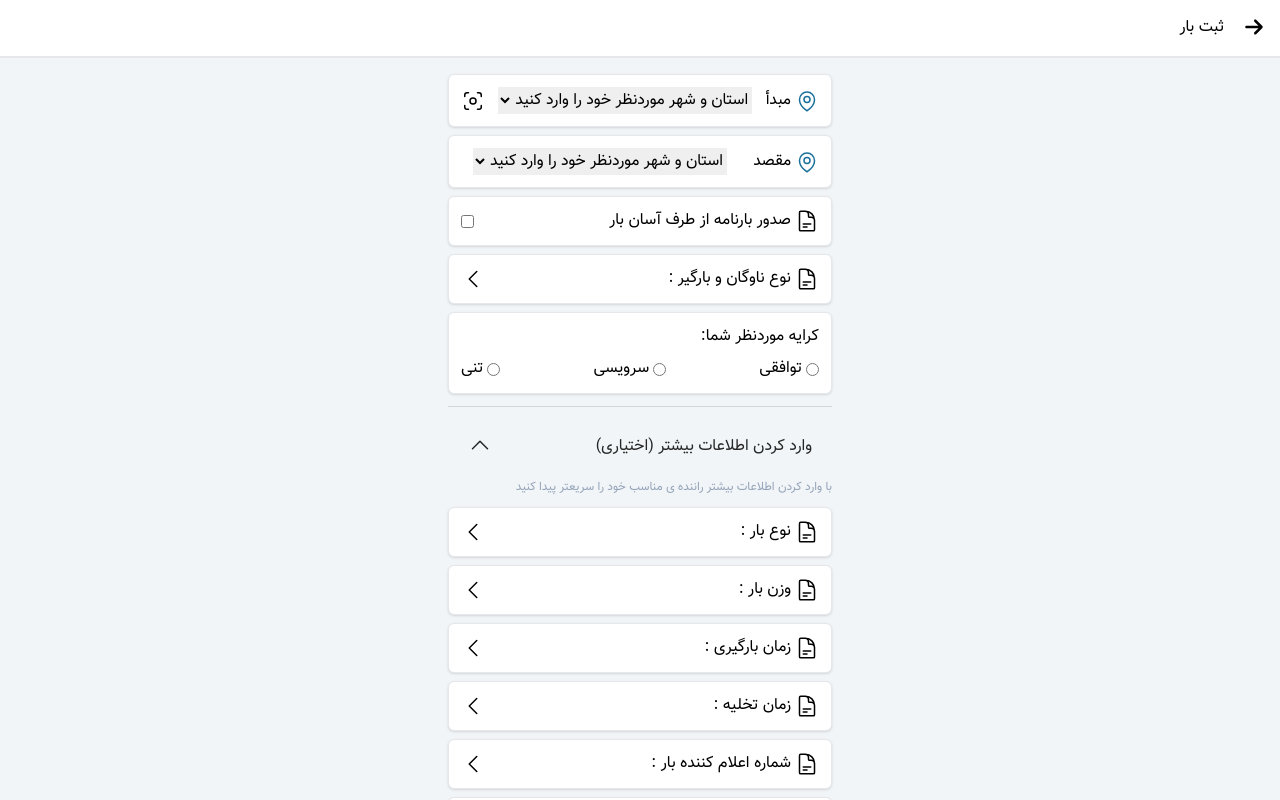
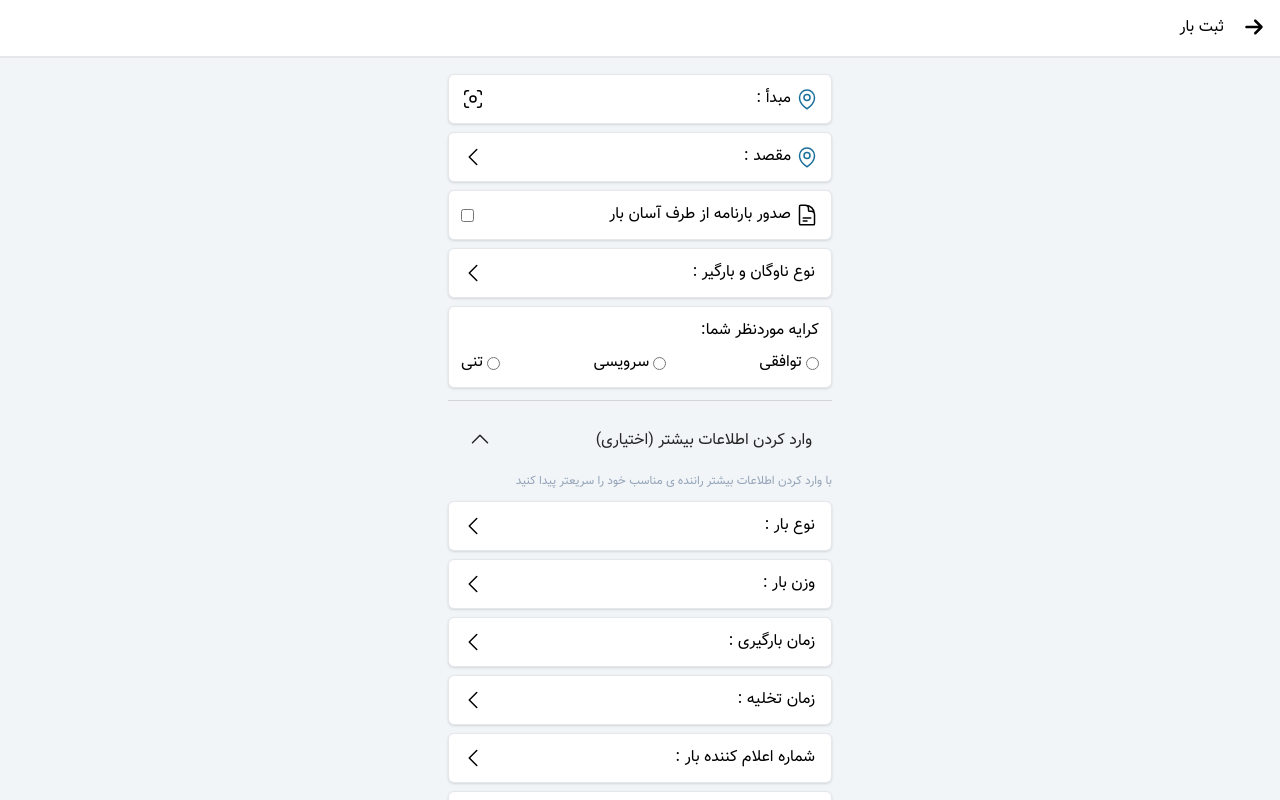
Before and after one commit to AbolfazlMarzban/asanbarco, a Next.js app: page /newCargo in a window 1280 px wide. Both pictures are taken after a click on the button "وارد کردن اطلاعات بیشتر (اختیاری)". Shown: the top 800 px of the page. Built offline with nearby package versions, Linux system fonts and the light colour scheme.

Commit message:
abol 1402-7-6

```diff
--- a/components/UI/dialogBtn.tsx
+++ b/components/UI/dialogBtn.tsx
@@ -1,14 +1,14 @@
-import React from "react";
+import React, { Children } from "react";
 
-function DialogBtn({ title, value, open }: any) {
+function DialogBtn({ title, value, open, firstIcon, secondIcon }: any) {
   function openDialog(){
-    console.log('boos')
     open();
   }
   return (
     <div className="bg-white border shadow flex items-center justify-between p-3 rounded-md mt-2 cursor-pointer"  onClick={()=>openDialog()}>
       <div className="flex items-center">
-        <svg
+        {firstIcon}
+        {/* <svg
           xmlns="http://www.w3.org/2000/svg"
           fill="none"
           viewBox="0 0 24 24"
@@ -21,14 +21,14 @@ function DialogBtn({ title, value, open }: any) {
             stroke-linejoin="round"
             d="M19.5 14.25v-2.625a3.375 3.375 0 00-3.375-3.375h-1.5A1.125 1.125 0 0113.5 7.125v-1.5a3.375 3.375 0 00-3.375-3.375H8.25m0 12.75h7.5m-7.5 3H12M10.5 2.25H5.625c-.621 0-1.125.504-1.125 1.125v17.25c0 .621.504 1.125 1.125 1.125h12.75c.621 0 1.125-.504 1.125-1.125V11.25a9 9 0 00-9-9z"
           />
-        </svg>
+        </svg> */}
 
         <label htmlFor="" className="mr-1">
           {title} :
         </label>
         <span>{value}</span>
       </div>
-      <svg
+      {/* <svg
         xmlns="http://www.w3.org/2000/svg"
         fill="none"
         viewBox="0 0 24 24"
@@ -41,7 +41,8 @@ function DialogBtn({ title, value, open }: any) {
           stroke-linejoin="round"
           d="M15.75 19.5L8.25 12l7.5-7.5"
         />
-      </svg>
+      </svg> */}
+      {secondIcon}
     </div>
   );
 }
--- /dev/null
+++ b/components/newCargo/setOrigin.tsx
@@ -0,0 +1,45 @@
+import React from "react";
+import Dialog from "../UI/dialog";
+import {useLayoutEffect} from "react";
+import axios from "axios";
+
+function SetOrigin({ close }: any) {
+  function closeDialog() {
+    close();
+  }
+  useLayoutEffect( ()=>{
+    fetch('https://iran-locations-api.vercel.app/api/v1/cities?state=تهران')
+    .then(response => response.json())
+    .then(json => console.log(json));
+
+}, [])
+  return (
+    <>
+      <Dialog
+        title={"شهر مبدأ مورد نظر خود را انتخاب کنید"}
+        close={() => closeDialog()}
+      >
+        <div className="flex p-2 w-full border border-1 rounded-lg mb-2">
+          <input type="text" placeholder="جستجو کنید" className="w-full outline-0"/>
+          <svg
+            xmlns="http://www.w3.org/2000/svg"
+            fill="none"
+            viewBox="0 0 24 24"
+            stroke-width="1.5"
+            stroke="currentColor"
+            className="w-6 h-6"
+          >
+            <path
+              stroke-linecap="round"
+              stroke-linejoin="round"
+              d="M21 21l-5.197-5.197m0 0A7.5 7.5 0 105.196 5.196a7.5 7.5 0 0010.607 10.607z"
+            />
+          </svg>
+        </div>
+
+      </Dialog>
+    </>
+  );
+}
+
+export default SetOrigin;
--- a/package.json
+++ b/package.json
@@ -14,6 +14,7 @@
     "@types/react-dom": "18.2.7",
     "animate.css": "^4.1.1",
     "autoprefixer": "10.4.15",
+    "axios": "^1.5.1",
     "next": "13.4.19",
     "next-pwa": "^5.6.0",
     "postcss": "8.4.29",
--- a/pages/newCargo/index.tsx
+++ b/pages/newCargo/index.tsx
@@ -6,11 +6,12 @@ import DialogBtn from "@/components/UI/dialogBtn";
 import RadioBtn from "@/components/UI/radioBtn";
 import Accordion from "@/components/UI/accardion";
 import Textbox from "@/components/UI/textbox";
-import {useState} from "react"
+import { useState } from "react";
 import Dialog from "@/components/UI/dialog";
+import SetOrigin from "@/components/newCargo/setOrigin";
 
 function NewCargo() {
-  const [showCarrier, setShowCarrier] = useState(false)
+  const [showOrigin, setShowOrigin] = useState(false);
   return (
     <div className="bg-[#f1f5f8] h-screen">
       <div className="top flex flex-row bg-white font-[vazir] p-4 justify-start gap-5 border-b-2 shadow ">
@@ -31,12 +32,11 @@ function NewCargo() {
       </div>
       <div className="flex flex-col items-center bg-[#f1f5f8] justify-start p-2">
         <div className="w-96">
-          <Select
+          <DialogBtn
+           open={() => setShowOrigin(true)}
+           close={() => setShowOrigin(false)}
             title={"مبدأ"}
-            data={[]}
-            getLocation={true}
-            placeholder={"استان و شهر موردنظر خود را وارد کنید"}
-          >
+            firstIcon={
               <svg
                 xmlns="http://www.w3.org/2000/svg"
                 fill="none"
@@ -56,12 +56,27 @@ function NewCargo() {
                   d="M19.5 10.5c0 7.142-7.5 11.25-7.5 11.25S4.5 17.642 4.5 10.5a7.5 7.5 0 1115 0z"
                 />
               </svg>
-          </Select>
-          <Select
+            }
+            secondIcon={
+              <svg
+                xmlns="http://www.w3.org/2000/svg"
+                fill="none"
+                viewBox="0 0 24 24"
+                stroke-width="1.5"
+                stroke="currentColor"
+                className="w-6 h-6"
+              >
+                <path
+                  stroke-linecap="round"
+                  stroke-linejoin="round"
+                  d="M7.5 3.75H6A2.25 2.25 0 003.75 6v1.5M16.5 3.75H18A2.25 2.25 0 0120.25 6v1.5m0 9V18A2.25 2.25 0 0118 20.25h-1.5m-9 0H6A2.25 2.25 0 013.75 18v-1.5M15 12a3 3 0 11-6 0 3 3 0 016 0z"
+                />
+              </svg>
+            }
+          ></DialogBtn>
+          <DialogBtn
             title={"مقصد"}
-            data={[]}
-            placeholder={"استان و شهر موردنظر خود را وارد کنید"}
-          >
+            firstIcon={
               <svg
                 xmlns="http://www.w3.org/2000/svg"
                 fill="none"
@@ -81,9 +96,42 @@ function NewCargo() {
                   d="M19.5 10.5c0 7.142-7.5 11.25-7.5 11.25S4.5 17.642 4.5 10.5a7.5 7.5 0 1115 0z"
                 />
               </svg>
-          </Select>
+            }
+            secondIcon={
+              <svg
+                xmlns="http://www.w3.org/2000/svg"
+                fill="none"
+                viewBox="0 0 24 24"
+                stroke-width="1.5"
+                stroke="currentColor"
+                className="w-6 h-6"
+              >
+                <path
+                  stroke-linecap="round"
+                  stroke-linejoin="round"
+                  d="M15.75 19.5L8.25 12l7.5-7.5"
+                />
+              </svg>
+            }
+          ></DialogBtn>
           <Checkbox title={"صدور بارنامه از طرف آسان بار"} />
-          <DialogBtn open={()=>setShowCarrier(true)} close={()=>setShowCarrier(false)} title={"نوع ناوگان و بارگیر"} target={""}></DialogBtn>
+          <DialogBtn
+            title={"نوع ناوگان و بارگیر"}
+            secondIcon={<svg
+              xmlns="http://www.w3.org/2000/svg"
+              fill="none"
+              viewBox="0 0 24 24"
+              stroke-width="1.5"
+              stroke="currentColor"
+              className="w-6 h-6"
+            >
+              <path
+                stroke-linecap="round"
+                stroke-linejoin="round"
+                d="M15.75 19.5L8.25 12l7.5-7.5"
+              />
+            </svg>}
+          ></DialogBtn>
           <RadioBtn
             title={"کرایه موردنظر شما:"}
             btns={["توافقی", "سرویسی", "تنی"]}
@@ -93,21 +141,91 @@ function NewCargo() {
             title="وارد کردن اطلاعات بیشتر (اختیاری)"
             detail="با وارد کردن اطلاعات بیشتر راننده ی مناسب خود را سریعتر پیدا کنید"
           >
-            <DialogBtn title={"نوع بار"} target={""}></DialogBtn>
-            <DialogBtn title={"وزن بار"} target={""}></DialogBtn>
-            <DialogBtn title={"زمان بارگیری"} target={""}></DialogBtn>
-            <DialogBtn title={"زمان تخلیه"} target={""}></DialogBtn>
-            <DialogBtn
-              title={"شماره اعلام کننده بار"}
-              target={""}
-            ></DialogBtn>
+            <DialogBtn title={"نوع بار"} secondIcon={<svg
+                xmlns="http://www.w3.org/2000/svg"
+                fill="none"
+                viewBox="0 0 24 24"
+                stroke-width="1.5"
+                stroke="currentColor"
+                className="w-6 h-6"
+              >
+                <path
+                  stroke-linecap="round"
+                  stroke-linejoin="round"
+                  d="M15.75 19.5L8.25 12l7.5-7.5"
+                />
+              </svg>}>
+
+            </DialogBtn>
+            <DialogBtn title={"وزن بار"} secondIcon={<svg
+                xmlns="http://www.w3.org/2000/svg"
+                fill="none"
+                viewBox="0 0 24 24"
+                stroke-width="1.5"
+                stroke="currentColor"
+                className="w-6 h-6"
+              >
+                <path
+                  stroke-linecap="round"
+                  stroke-linejoin="round"
+                  d="M15.75 19.5L8.25 12l7.5-7.5"
+                />
+              </svg>}>
+            </DialogBtn>
+            <DialogBtn title={"زمان بارگیری"} secondIcon={<svg
+                xmlns="http://www.w3.org/2000/svg"
+                fill="none"
+                viewBox="0 0 24 24"
+                stroke-width="1.5"
+                stroke="currentColor"
+                className="w-6 h-6"
+              >
+                <path
+                  stroke-linecap="round"
+                  stroke-linejoin="round"
+                  d="M15.75 19.5L8.25 12l7.5-7.5"
+                />
+              </svg>}>
+            </DialogBtn>
+            <DialogBtn title={"زمان تخلیه"} secondIcon={<svg
+                xmlns="http://www.w3.org/2000/svg"
+                fill="none"
+                viewBox="0 0 24 24"
+                stroke-width="1.5"
+                stroke="currentColor"
+                className="w-6 h-6"
+              >
+                <path
+                  stroke-linecap="round"
+                  stroke-linejoin="round"
+                  d="M15.75 19.5L8.25 12l7.5-7.5"
+                />
+              </svg>}>
+            </DialogBtn>
+            <DialogBtn title={"شماره اعلام کننده بار"} secondIcon={<svg
+                xmlns="http://www.w3.org/2000/svg"
+                fill="none"
+                viewBox="0 0 24 24"
+                stroke-width="1.5"
+                stroke="currentColor"
+                className="w-6 h-6"
+              >
+                <path
+                  stroke-linecap="round"
+                  stroke-linejoin="round"
+                  d="M15.75 19.5L8.25 12l7.5-7.5"
+                />
+              </svg>}>
+            </DialogBtn>
             <RadioBtn
               title={"تاریخ بارگیری"}
               btns={["بار امروز", "بار فردا", "بار همه روزه"]}
             ></RadioBtn>
             <Textbox
-              title={'توضیحات (اختیاری)'}
-              placeholder={'در این قسمت میتوانید به ابعاد، بار، ارزش بار و یا هر نوع اطلاعات دیگر بپردازید'}
+              title={"توضیحات (اختیاری)"}
+              placeholder={
+                "در این قسمت میتوانید به ابعاد، بار، ارزش بار و یا هر نوع اطلاعات دیگر بپردازید"
+              }
             ></Textbox>
           </Accordion>
           <div className="w-full flex justify-center align-center bg-[#f1f5f8] p-4">
@@ -134,13 +252,11 @@ function NewCargo() {
           </div>
         </div>
       </div>
-      {showCarrier && (
-        <Dialog
-          title={'شهر مبدأ مورد نظر خود را انتخاب کنید'}
-          close={()=>setShowCarrier(false)}
-        ></Dialog>
-      )
-      }
+      {showOrigin && (
+        <SetOrigin
+          close={()=>setShowOrigin(false)}
+        ></SetOrigin>
+      )}
     </div>
   );
 }
```
Also changed, not shown: 1 other file (tests, documents, lock files or other folders). Lines whose indentation alone changed are shown as unchanged.
